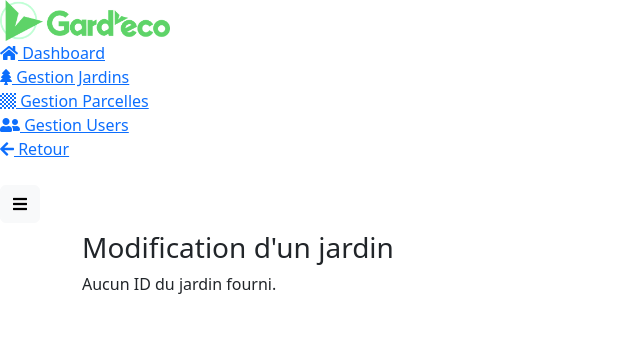
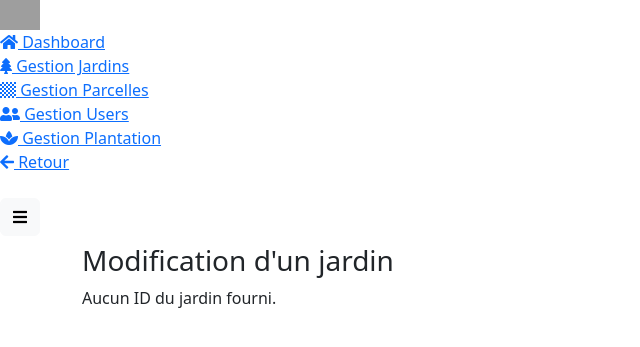
Before and after one commit to LenaPignolet/Sae202, a PHP site: page /admin/Jardins/modifier_jardin_form.php in a window 1280 px wide. Shown: the top 347 px of the page, without its empty margins (0-640 px from the left). Run offline with PHP 8.4, Linux system fonts and the light colour scheme; some libraries are stand-ins or nearby versions; grey boxes are pictures that could not be loaded.

Commit message:
Update modifier_jardin_form.php dashboard

```diff
--- a/admin/Jardins/modifier_jardin_form.php
+++ b/admin/Jardins/modifier_jardin_form.php
@@ -12,7 +12,7 @@
     <meta name="viewport" content="width=device-width, initial-scale=1, shrink-to-fit=no">
     <meta http-equiv="X-UA-Compatible" content="IE=edge">
     <meta name="description" content="Page admin">
-    <title>Tableau de bord</title>
+    <title>Dashboard</title>
     <link href="../assets/vendor/fontawesome/css/fontawesome.min.css" rel="stylesheet">
     <link href="../assets/vendor/fontawesome/css/solid.min.css" rel="stylesheet">
     <link href="../assets/vendor/fontawesome/css/brands.min.css" rel="stylesheet">
@@ -26,15 +26,15 @@
     <div class="wrapper">
         <nav id="sidebar" class="active">
             <div class="sidebar-header">
-                <img src="../../images/logo.png" alt="bootraper logo" width="170px" class="app-logo">
+                <img src="../assets/img/logo.png" alt="bootraper logo" width="40px" class="app-logo">
             </div>
             <ul class="list-unstyled components text-secondary">
                 <li>
-                    <a href="../admin.php"><i class="fas fa-home"></i> Dashboard</a>
+                    <a href="/admin/gestion.php"><i class="fas fa-home"></i> Dashboard</a>
                 </li>
 
                 <li>
-                    <a href="jardin_gestion.php"><i class="fas fa-tree"></i> Gestion Jardins</a>
+                    <a href="gestion_jardin.php"><i class="fas fa-tree"></i> Gestion Jardins</a>
                 </li>
 
                 <li>
@@ -42,11 +42,15 @@
                 </li>
 
                 <li>
-                    <a href="./Usagers/user_gestion.php"><i class="fas fa-user-friends"></i> Gestion Users</a>
+                    <a href="../Usagers/user_gestion.php"><i class="fas fa-user-friends"></i> Gestion Users</a>
                 </li>
 
                 <li>
-                    <a href="../../index.php"><i class="fas fa-arrow-left"></i> Retour</a>
+                    <a href="../Plantation/gestion_plantation.php"><i class="fas fa-spa"></i> Gestion Plantation</a>
+                </li>
+
+                <li>
+                    <a href="/index.php"><i class="fas fa-arrow-left"></i> Retour</a>
                 </li>
 
             </ul>
@@ -85,7 +89,7 @@
                                             $allJardinId = $_GET['num'];
 
                                             try {
-                                                $mabd = new PDO('mysql:host=localhost;dbname=sae202Base;charset=UTF8;', 'Usersae202', '123');
+                                                $mabd = new PDO('mysql:host=localhost;dbname=sae202;charset=UTF8;', 'Usersae202', '123');
                                                 $mabd->setAttribute(PDO::ATTR_ERRMODE, PDO::ERRMODE_EXCEPTION);
                                                 $req = "SELECT * FROM Jardin WHERE jardin_id = :allJardinId";
                                                 $stmt = $mabd->prepare($req);
@@ -97,11 +101,11 @@
                                                     $resultat_parcelle = $mabd->query($req_parcelle);
 
                                                     echo '<form method="POST" action="modifier_jardin_valid.php" enctype="multipart/form-data">';
-                                                    // Champ caché pour stocker l'ancien nom de fichier photo
+
                                                     echo '<input type="hidden" name="nouvelle_photo_old" value="' . htmlspecialchars($allJardin['jardin_photo']) . '">';
-                                                    // Champ hidden pour l'ID du jardin
+
                                                     echo '<input type="hidden" name="num" value="' . htmlspecialchars($allJardin['jardin_id']) . '">';
-                                                    // Champ pour la nouvelle photo
+
                                                     echo '<div class="mb-3">
                                                     <label class="form-label">Nouvelle Photo</label>
                                                     <input id="formFile1" class="form-control" type="file" name="nouvelle_photo">
@@ -118,10 +122,6 @@
 
                                                     echo '<div class="mb-3"> <label for="site-title" class="form-label">Surface (m²)</label>
                                                         <input class="form-control" type="text" name="surface" value="' . htmlspecialchars($allJardin['jardin_surface']) . '">
-                                                        </div><br>';
-
-                                                    echo '<div class="mb-3"> <label for="site-title" class="form-label">Nombre de parcelles</label>
-                                                        <input class="form-control" type="text" name="jardin_n_parcelle" value="' . htmlspecialchars($allJardin['jardin_n_parcelle']) . '">
                                                         </div><br>';
 
                                                     echo '<div class="mb-3 text-end">
```
